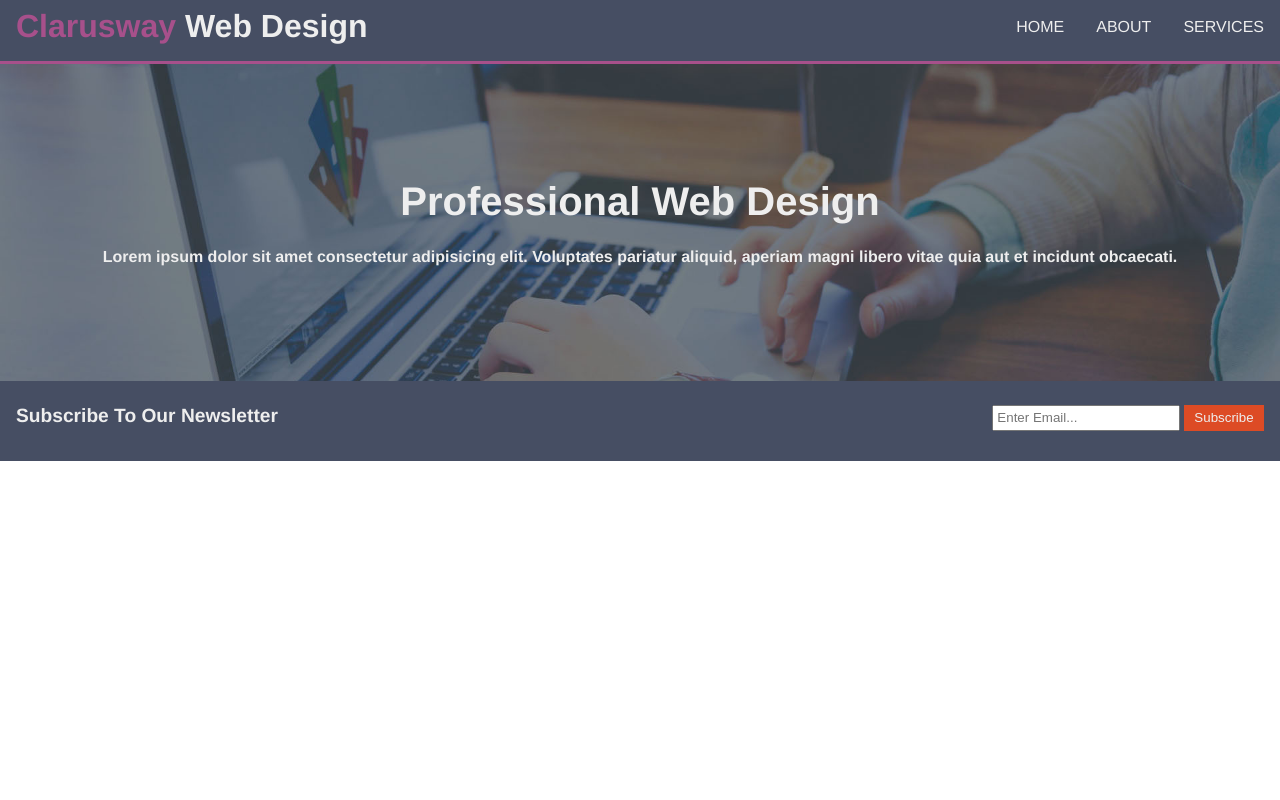
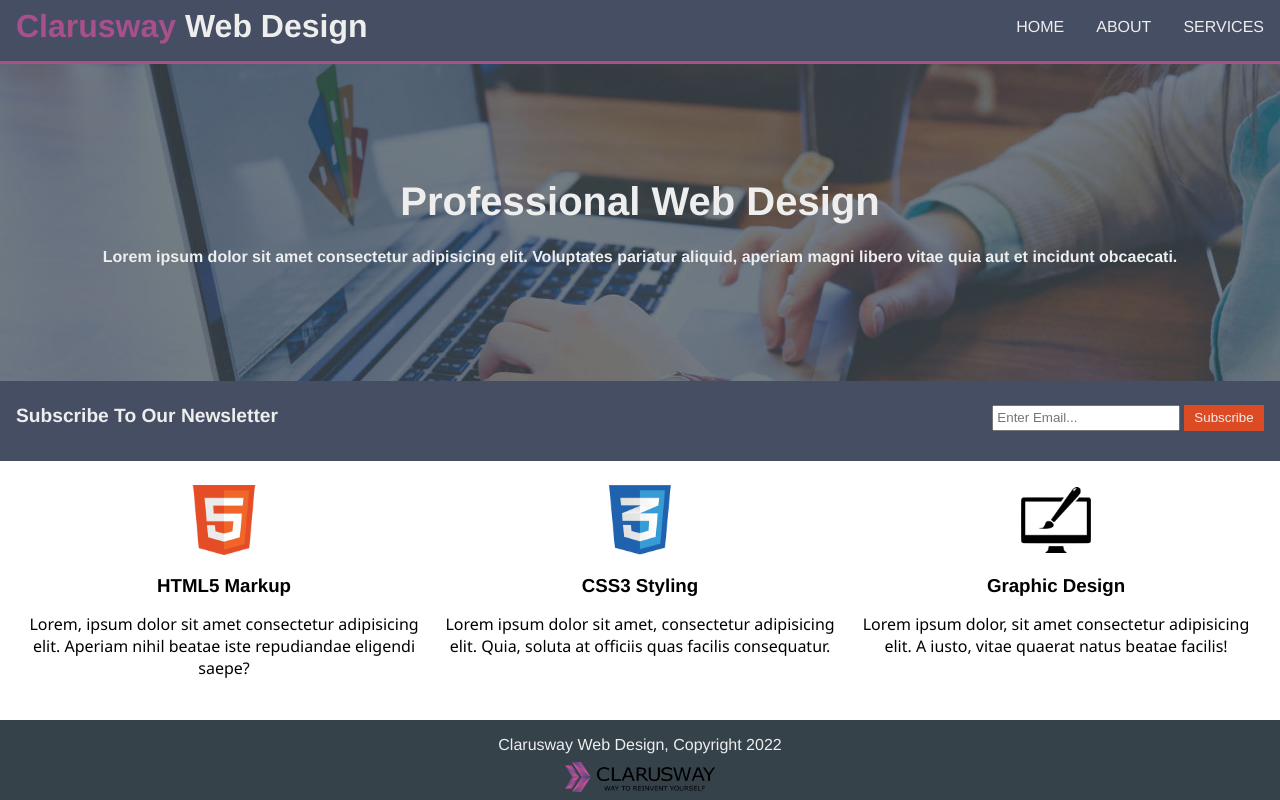
Before and after one commit to birkan-dogan/webDesign, a plain HTML site: page index.html in a window 1280 px wide. Drawn offline with Linux system fonts and the light colour scheme.

Commit message:
main and footer added

```diff
--- a/index.html
+++ b/index.html
@@ -50,5 +50,37 @@
         <button>Subscribe</button>
       </div>
     </nav>
+    <main class="main">
+      <div class="ortak html">
+        <img src="./images/logo_html.png" alt="HTML" />
+        <h3>HTML5 Markup</h3>
+        <p>
+          Lorem, ipsum dolor sit amet consectetur adipisicing elit. Aperiam
+          nihil beatae iste repudiandae eligendi saepe?
+        </p>
+      </div>
+      <div class="ortak css">
+        <img src="./images/logo_css.png" alt="CSS" />
+        <h3>CSS3 Styling</h3>
+        <p>
+          Lorem ipsum dolor sit amet, consectetur adipisicing elit. Quia, soluta
+          at officiis quas facilis consequatur.
+        </p>
+      </div>
+      <div class="ortak graphic">
+        <img src="./images/logo_brush.png" alt="design" />
+        <h3>Graphic Design</h3>
+        <p>
+          Lorem ipsum dolor, sit amet consectetur adipisicing elit. A iusto,
+          vitae quaerat natus beatae facilis!
+        </p>
+      </div>
+    </main>
+    <footer class="footer">
+      <div class="design">
+        <p>Clarusway Web Design, Copyright 2022</p>
+        <img src="./images/clarusway_logo.png" alt="Clarusway" />
+      </div>
+    </footer>
   </body>
 </html>
--- a/scss/components/_footer.scss
+++ b/scss/components/_footer.scss
@@ -0,0 +1,14 @@
+.footer {
+  height: 10vh;
+  text-align: center;
+  background-color: #35424a;
+  color: $headerColor2;
+  position: fixed;
+  width: 100vw;
+  bottom: 0;
+  padding: 1rem;
+  img {
+    width: 150px;
+    margin-top: 0.5rem;
+  }
+}
--- /dev/null
+++ b/scss/components/_main.scss
@@ -0,0 +1,22 @@
+.main {
+  display: flex;
+  justify-content: space-evenly;
+  height: 30vh;
+  padding: 1rem;
+  img {
+    width: 70px;
+  }
+  .ortak {
+    width: 33%;
+    text-align: center;
+    margin: 0.5rem;
+    h3 {
+      margin-top: 1rem;
+    }
+    p {
+      margin-top: 1rem;
+      font-family: "Segoe UI", Tahoma, Geneva, Verdana, sans-serif;
+      font-weight: 400;
+    }
+  }
+}
--- a/scss/main.scss
+++ b/scss/main.scss
@@ -1,7 +1,7 @@
 @import "./base/reset";
 @import "./abstract/mixin", "./abstract/variables";
 @import "./components/footer", "./components/header", "./components/nav",
-  "./components/image";
+  "./components/main", "./components/image";
 @import "./pages/about", "./pages/home", "./pages/services";
 body {
   font-family: "Franklin Gothic Medium", "Arial Narrow", Arial, sans-serif;
```
Also changed, not shown: style.css, 1 other file.
